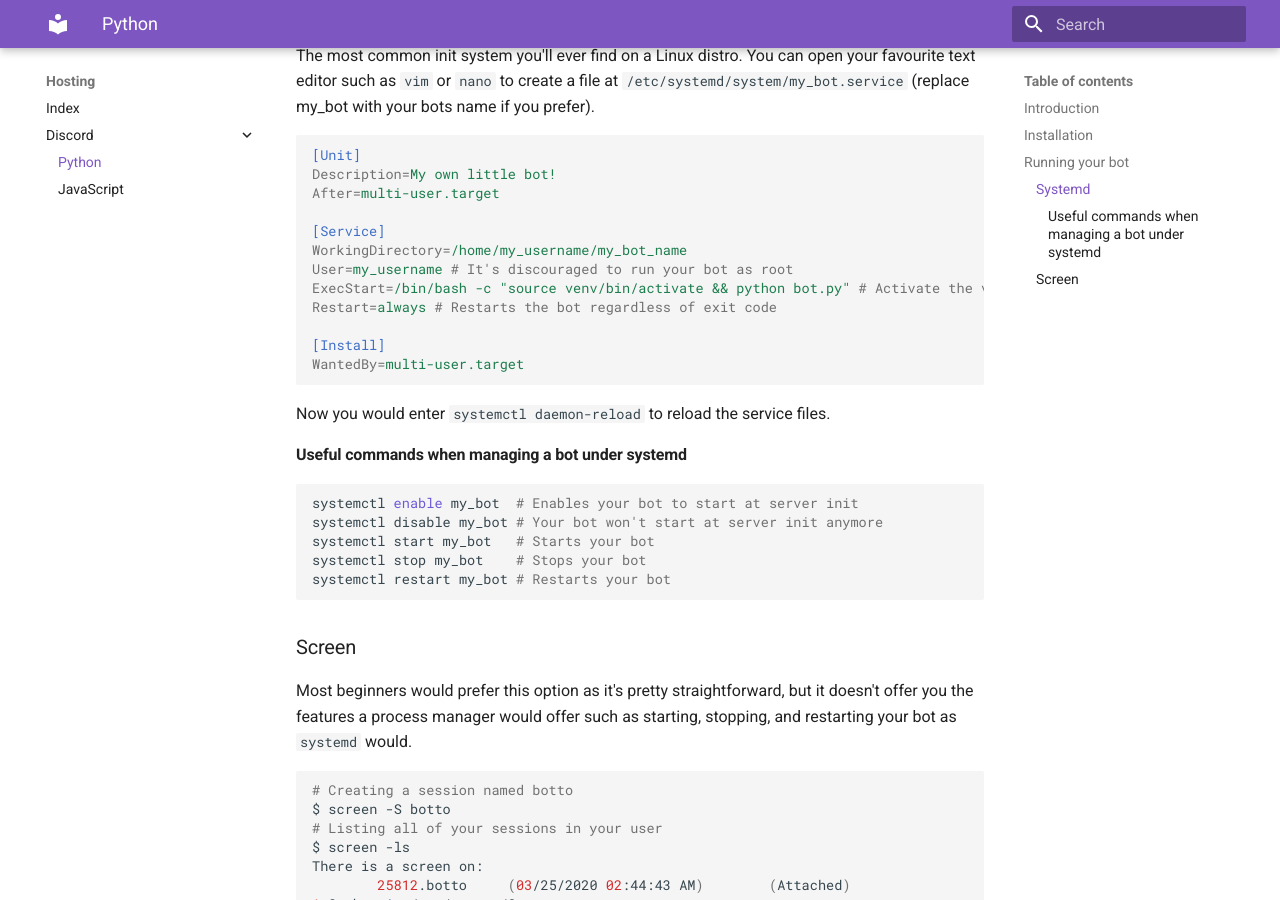
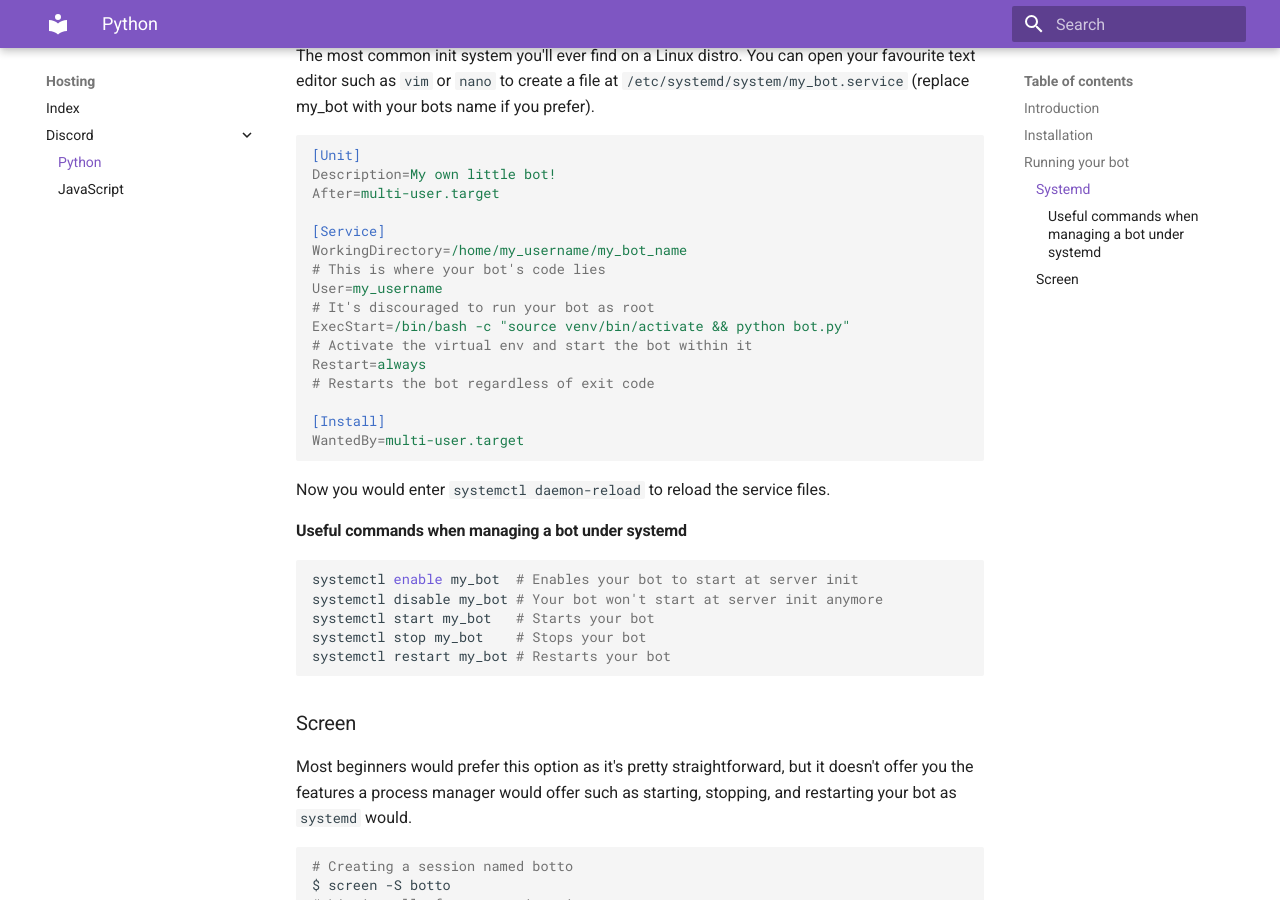
Before and after one commit to GalaxyGate/guides, an MkDocs documentation site: the page built from docs/hosting/discord/python.md, in a window 1280 px wide and 900 px high, scrolled down 2373 px. Built offline with MkDocs 1.6.1 and Material for MkDocs 9.7.7, drawn with Linux system fonts in a browser that asks for light colours.

Commit message:
Move comments to another line instead of having them inline

```diff
--- a/docs/hosting/discord/python.md
+++ b/docs/hosting/discord/python.md
@@ -93,9 +93,13 @@ After=multi-user.target
 
 [Service]
 WorkingDirectory=/home/my_username/my_bot_name
-User=my_username # It's discouraged to run your bot as root
-ExecStart=/bin/bash -c "source venv/bin/activate && python bot.py" # Activate the virtual env and start the bot within it
-Restart=always # Restarts the bot regardless of exit code
+# This is where your bot's code lies
+User=my_username
+# It's discouraged to run your bot as root
+ExecStart=/bin/bash -c "source venv/bin/activate && python bot.py"
+# Activate the virtual env and start the bot within it
+Restart=always
+# Restarts the bot regardless of exit code
 
 [Install]
 WantedBy=multi-user.target
```
